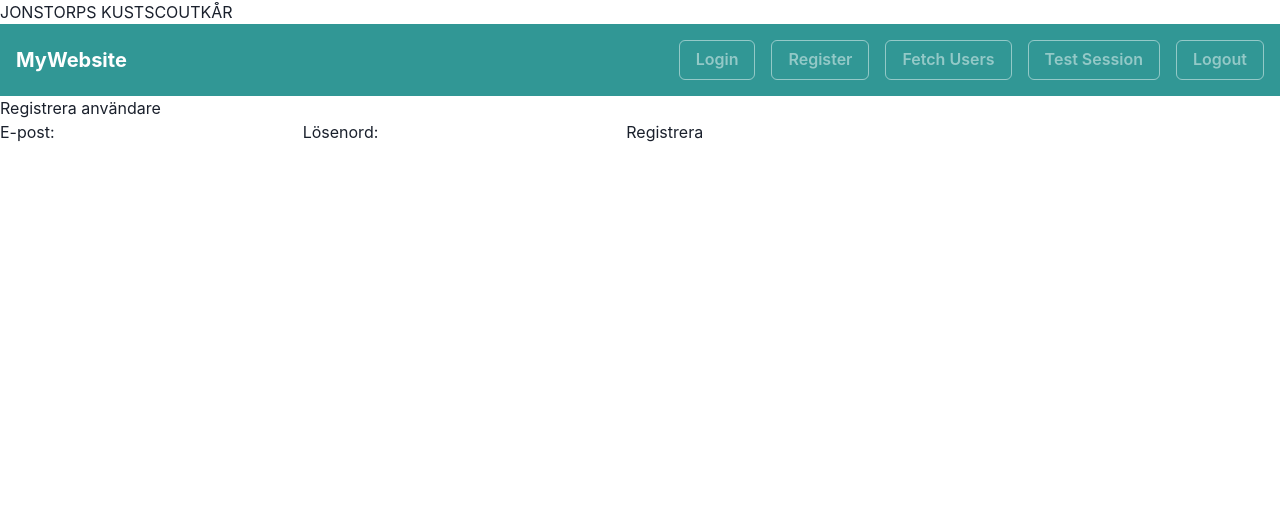
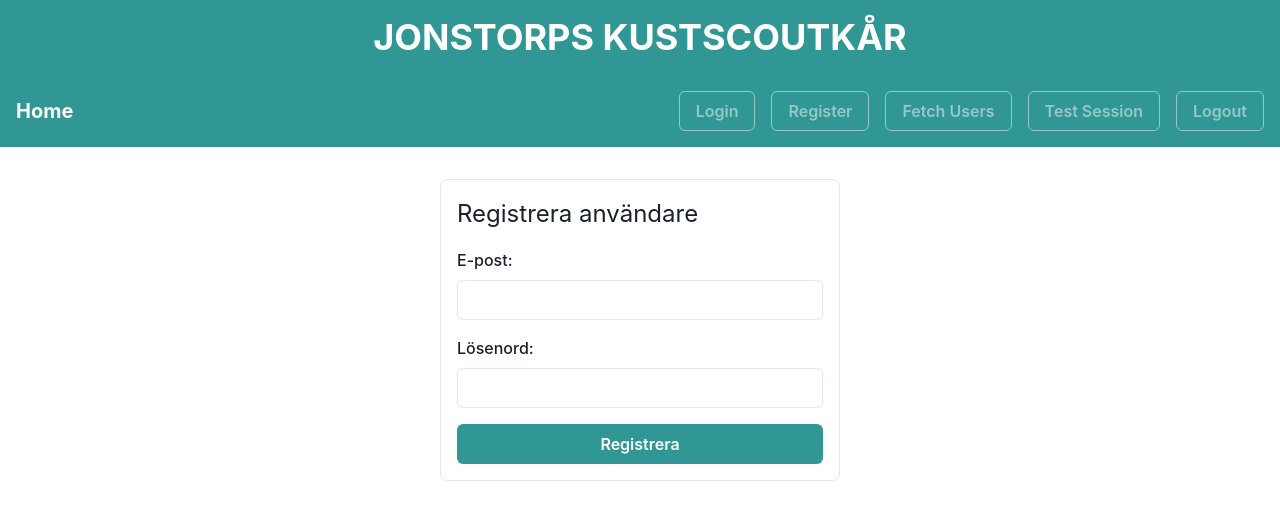
Before and after one commit to sczcz/carpool-app, a React (Create React App) app in the folder scout-app/: page /register in a window 1280 px wide. Shown: the top 520 px of the page. Built offline with nearby package versions, Linux system fonts and the light colour scheme.

Commit message:
Chakra-UI-fix

```diff
--- a/scout-app/src/components/FetchUsers.js
+++ b/scout-app/src/components/FetchUsers.js
@@ -1,4 +1,5 @@
 import React, { useState } from 'react';
+import { Box, Button, Text, List, ListItem } from '@chakra-ui/react';
 
 const FetchUsers = () => {
     const [users, setUsers] = useState([]);
@@ -11,17 +12,17 @@ const FetchUsers = () => {
     };
 
     return (
-        <div>
-            <h2>Hämta alla användare</h2>
-            <button onClick={handleFetchUsers}>Hämta användare</button>
-            <ul>
+        <Box width="400px" mx="auto" mt={8} p={4} borderWidth={1} borderRadius="lg">
+            <Text fontSize="2xl" mb={4}>Hämta alla användare</Text>
+            <Button onClick={handleFetchUsers} colorScheme="teal" mb={4}>Hämta användare</Button>
+            <List spacing={3}>
                 {users.map(user => (
-                    <li key={user.id}>
+                    <ListItem key={user.id}>
                         ID: {user.id}, E-post: {user.email}
-                    </li>
+                    </ListItem>
                 ))}
-            </ul>
-        </div>
+            </List>
+        </Box>
     );
 };
 
--- a/scout-app/src/components/Header.js
+++ b/scout-app/src/components/Header.js
@@ -1,13 +1,13 @@
-// src/components/Header.js
-
-
 import React from 'react';
+import { Box, Heading } from '@chakra-ui/react';
 
 const Header = () => {
     return (
-        <header>
-            <h1>JONSTORPS KUSTSCOUTKÅR</h1>
-        </header>
+        <Box as="header" bg="teal.500" p={4} textAlign="center">
+            <Heading as="h1" size="xl" color="white">
+                JONSTORPS KUSTSCOUTKÅR
+            </Heading>
+        </Box>
     );
 };
 
--- a/scout-app/src/components/Logout.js
+++ b/scout-app/src/components/Logout.js
@@ -1,3 +1,6 @@
+import React from 'react';
+import { Box, Button, Text } from '@chakra-ui/react';
+
 const Logout = () => {
     const handleLogout = () => {
         localStorage.removeItem('jwt_token');
@@ -5,10 +8,10 @@ const Logout = () => {
     };
 
     return (
-        <div>
-            <h2>Logga ut</h2>
-            <button onClick={handleLogout}>Logga ut</button>
-        </div>
+        <Box width="400px" mx="auto" mt={8} p={4} borderWidth={1} borderRadius="lg">
+            <Text fontSize="2xl" mb={4}>Logga ut</Text>
+            <Button onClick={handleLogout} colorScheme="teal">Logga ut</Button>
+        </Box>
     );
 };
 
--- a/scout-app/src/components/Navbar.js
+++ b/scout-app/src/components/Navbar.js
@@ -7,7 +7,7 @@ const Navbar = () => {
     <Box as="nav" bg="teal.500" color="white" p={4}>
       <Flex alignItems="center">
         <Text fontSize="xl" fontWeight="bold">
-          <Link to="/">MyWebsite</Link>
+          <Link to="/">Home</Link>
         </Text>
         <Spacer />
         <Flex gap={4}>
--- a/scout-app/src/components/Register.js
+++ b/scout-app/src/components/Register.js
@@ -1,4 +1,5 @@
 import React, { useState } from 'react';
+import { Box, Button, FormControl, FormLabel, Input, Text, Alert } from '@chakra-ui/react';
 
 const Register = () => {
     const [email, setEmail] = useState('');
@@ -32,25 +33,31 @@ const Register = () => {
     };
 
     return (
+        <Box width="400px" mx="auto" mt={8} p={4} borderWidth={1} borderRadius="lg">
+            <Text fontSize="2xl" mb={4}>Registrera användare</Text>
             <form onSubmit={handleRegister}>
-            <h2>Registrera användare</h2>
-            <label>E-post:</label>
-            <input
+                <FormControl mb={4}>
+                    <FormLabel>E-post:</FormLabel>
+                    <Input
                         type="email"
                         value={email}
                         onChange={(e) => setEmail(e.target.value)}
                         required
                     />
-            <label>Lösenord:</label>
-            <input
+                </FormControl>
+                <FormControl mb={4}>
+                    <FormLabel>Lösenord:</FormLabel>
+                    <Input
                         type="password"
                         value={password}
                         onChange={(e) => setPassword(e.target.value)}
                         required
                     />
-            <button type="submit">Registrera</button>
-            {error && <div className="error">{error}</div>}
+                </FormControl>
+                <Button type="submit" colorScheme="teal" width="full">Registrera</Button>
             </form>
+            {error && <Alert status="error" mt={4}>{error}</Alert>}
+        </Box>
     );
 };
 
--- a/scout-app/src/components/TestSession.js
+++ b/scout-app/src/components/TestSession.js
@@ -1,4 +1,5 @@
 import React from 'react';
+import { Box, Button, Text, Alert } from '@chakra-ui/react';
 
 const TestSession = () => {
     const handleTestSession = () => {
@@ -32,10 +33,10 @@ const TestSession = () => {
     };
 
     return (
-        <div>
-            <h2>Testa din session</h2>
-            <button onClick={handleTestSession}>Testa session</button>
-        </div>
+        <Box width="400px" mx="auto" mt={8} p={4} borderWidth={1} borderRadius="lg">
+            <Text fontSize="2xl" mb={4}>Testa din session</Text>
+            <Button onClick={handleTestSession} colorScheme="teal">Testa session</Button>
+        </Box>
     );
 };
 
```
Lines whose indentation alone changed are shown as unchanged.
